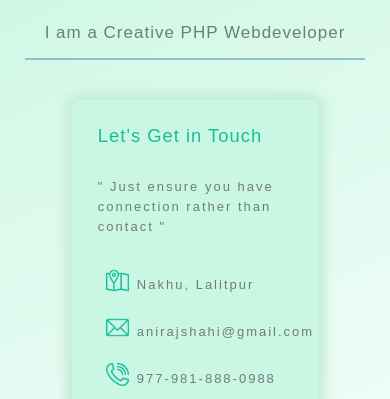
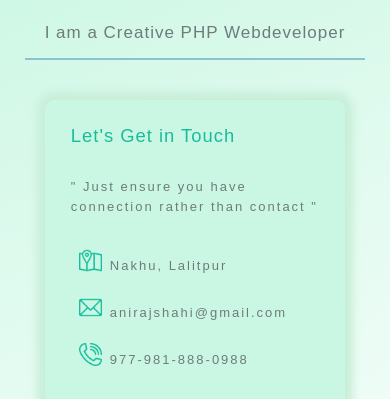
Before and after one commit to Aniraj1/Website, a plain HTML site: page index.html in a window 390 px wide. Shown: the part 5415-5814 px from the top of the page. Drawn offline with Linux system fonts and the light colour scheme.

Commit message:
Update form.css

```diff
--- a/CSS-files/form.css
+++ b/CSS-files/form.css
@@ -307,6 +307,11 @@ small{
 
 @media (max-width: 850px) {
 
+    .container1{
+	width: 90%;
+        left: 5%;
+    }
+
     .form{
       grid-template-columns: 1fr;
     }
```
